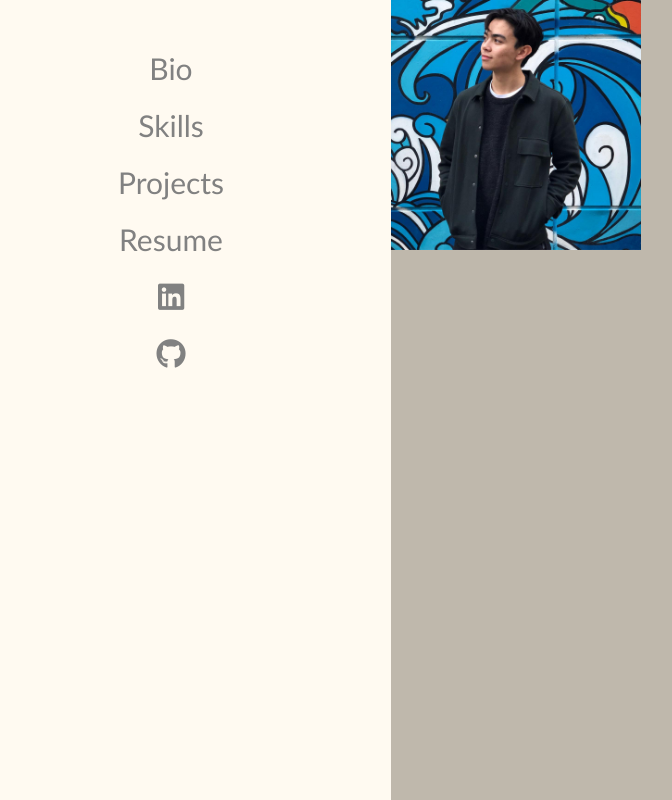
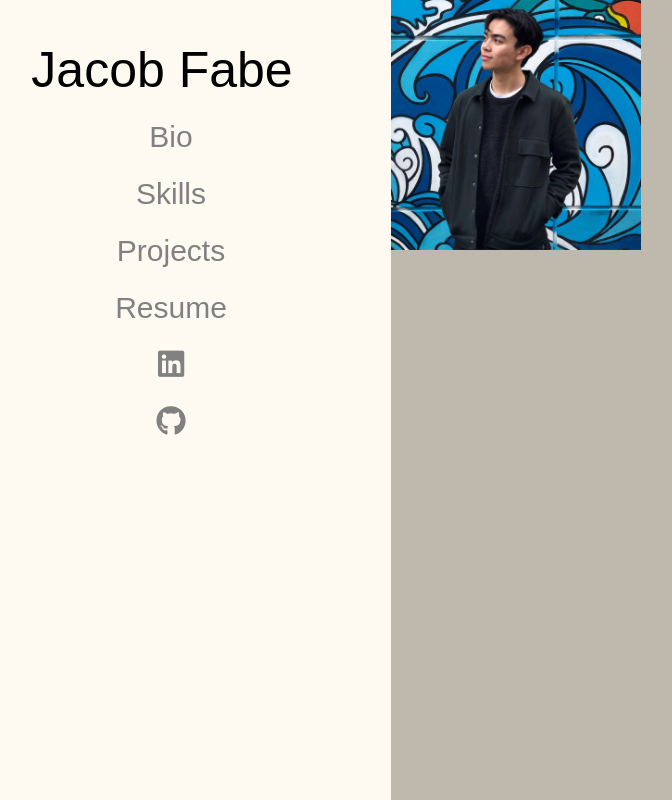
Before and after one commit to fabejacob/fabejacob.github.io, a plain HTML site: page index.html in a window 1280 px wide. Shown: the whole page, without its empty margins (57-729 px from the left). Drawn offline with nearby package versions, Linux system fonts and the light colour scheme; files that its build step writes are made by us from their sources; files whose address does not match are found by name.

Commit message:
Uploading New Resume

```diff
--- a/css/sidenav.css
+++ b/css/sidenav.css
@@ -1,8 +1,5 @@
-body {
-    font-family: 'Gill Sans', sans-serif
-}
 
-.sidenav {
+    .sidenav {
     height: 100%;
     width: 35%;
     position: fixed;
@@ -12,9 +9,10 @@ body {
     background-color: #FFFAF1;
     overflow-x: hidden;
     padding-top: 40px
-}
+    }
 
     .sidenav a {
+        font-family: Arial, Helvetica, sans-serif;
         padding: 6px 8px 6px 16px;
         text-decoration: none;
         text-align: center;
@@ -23,6 +21,14 @@ body {
         display: block
     }
 
+    .sidenav h1 {
+        text-align:center;
+        padding-right: 10px;
+        text-decoration: none;
+        font-size: 50px;
+        color: #000000;
+        display: block;
+    }
     .sidenav a:hover {
         color: #f1f1f1
      }
--- a/index.html
+++ b/index.html
@@ -4,6 +4,8 @@
     <meta charset="utf-8">
     <meta http-equiv="X-UA-Compatible" content="IE=edge">
     <meta name="viewport" content="width=device-width, initial-scale=1, shrink-to-fit=no">
+    <link href="https://fonts.googleapis.com/css?family=Noto+Sans+SC:100&display=swap" rel="stylesheet">
+    <link href="https://fonts.googleapis.com/css?family=Noto+Serif&display=swap" rel="stylesheet">
 
     <title>Jacob Fabe</title>
 
@@ -15,11 +17,13 @@
 </head>
     <body style="background-color:#BFB8AC;">
         <div class="sidenav">
-
+            <h1 style="font-family: Noto sans-serif SC, sans-serif;">
+                Jacob Fabe
+            </h1>
             <a href="#">Bio</a>
             <a href="#">Skills</a>
             <a href="#">Projects</a>
-            <a href="https://fabejacob.github.io/images/jacobfabe_resume2019v2">Resume</a>
+            <a href="https://fabejacob.github.io/jacobfabe_resume2019v2" target="_blank">Resume</a>
             <a href="https://www.linkedin.com/in/jacob-fabe-66362612b">
                 <i class="fab fa-linkedin" title="linkedin"></i>
             </a>
```
Also changed, not shown: 1 other file. Lines whose indentation alone changed are shown as unchanged.
